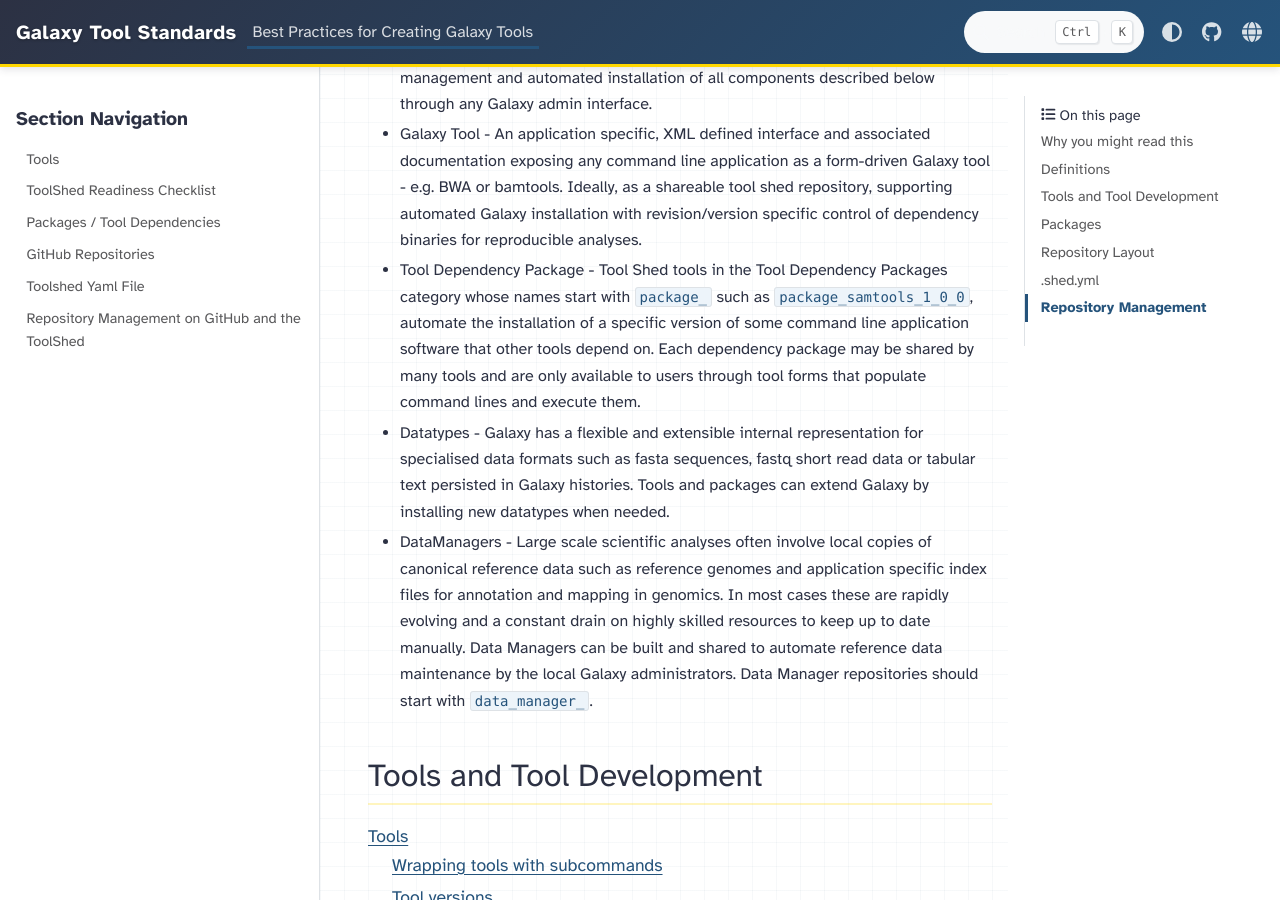
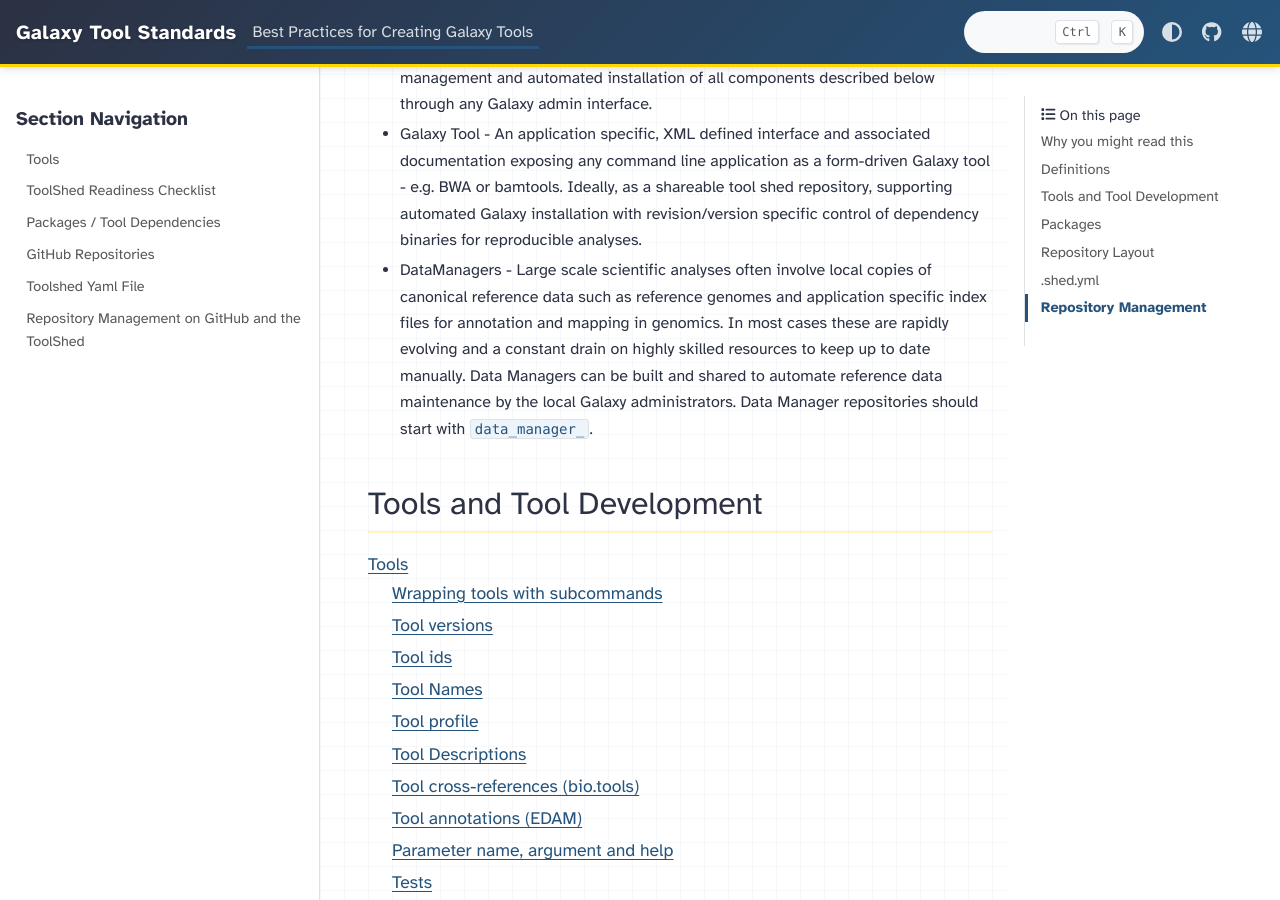
Before and after one commit to galaxy-iuc/standards, a Sphinx documentation site: the page built from docs/best_practices.rst, in a window 1280 px wide and 900 px high, scrolled down 665 px. Built offline with Sphinx 7.4.7 and the PyData theme 0.15.4, drawn with Linux system fonts in a browser that asks for light colours.

Commit message:
Drop deprecated tool_dependencies.xml refs
repositories.rst: remove packages/ and tool_dependencies.xml from the
layout tree, the Package Repositories section, and the tools bullet.
best_practices.rst: drop Tool Dependency Package and Datatypes definitions.

Co-Authored-By: Claude Opus 4.8 (1M context) <noreply@anthropic.com>

```diff
--- a/docs/best_practices.rst
+++ b/docs/best_practices.rst
@@ -29,18 +29,6 @@ What follows is a short summary of the key parts when it comes to Galaxy Tools.
    shareable tool shed repository, supporting automated Galaxy
    installation with revision/version specific control of dependency
    binaries for reproducible analyses.
--  Tool Dependency Package - Tool Shed tools in the Tool Dependency
-   Packages category whose names start with ``package_`` such as
-   ``package_samtools_1_0_0``, automate the installation of a specific
-   version of some command line application software that other tools
-   depend on. Each dependency package may be shared by many tools and
-   are only available to users through tool forms that populate command
-   lines and execute them.
--  Datatypes - Galaxy has a flexible and extensible internal
-   representation for specialised data formats such as fasta sequences,
-   fastq short read data or tabular text persisted in Galaxy histories.
-   Tools and packages can extend Galaxy by installing new datatypes when
-   needed.
 -  DataManagers - Large scale scientific analyses often involve local
    copies of canonical reference data such as reference genomes and
    application specific index files for annotation and mapping in
```
Also changed, not shown: docs/best_practices/repositories.rst (+1 -11 lines).
